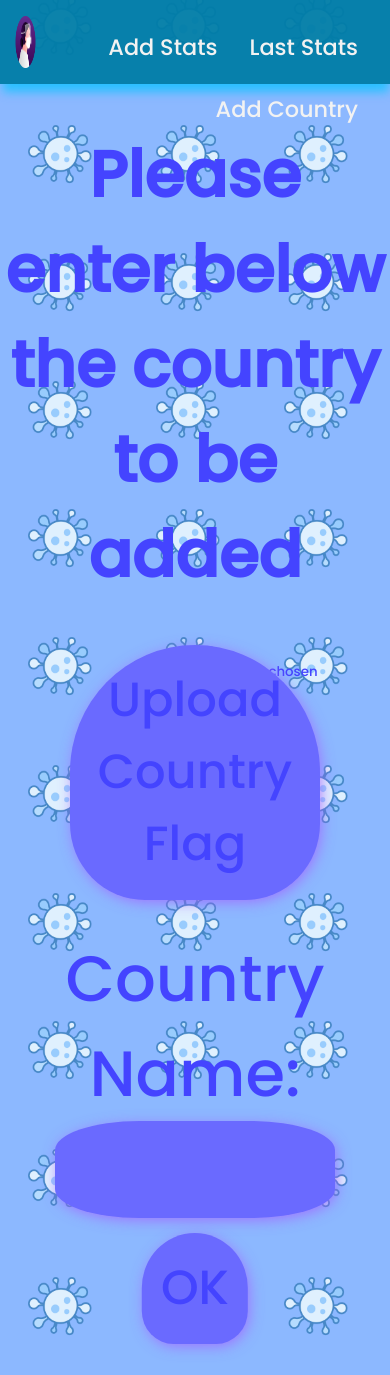
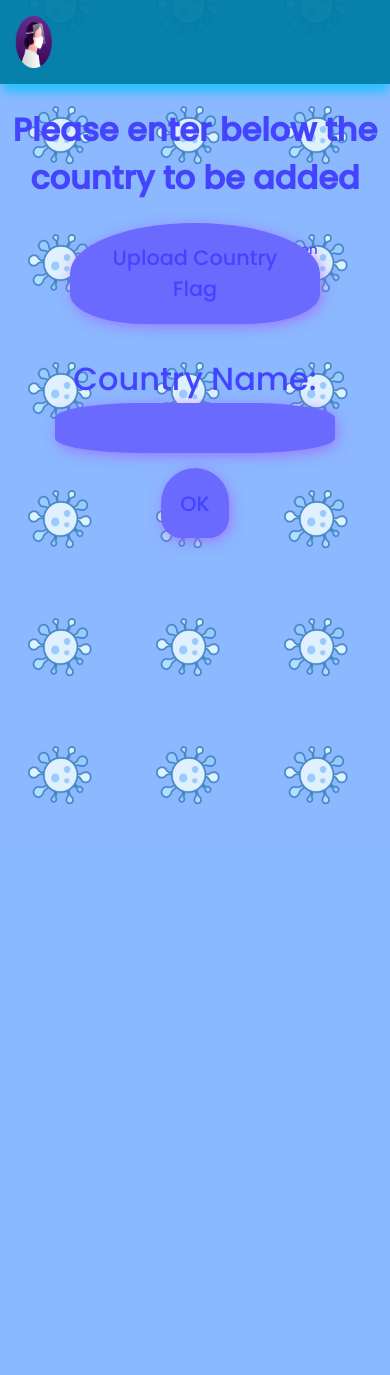
Before and after one commit to jprustom/covidstats_refactored, a PHP site: page /routes/add_country.php in a window 390 px wide; the page is wider, and only the part inside the window is pictured. After the commit the page ends 804 px from the top of that part, so only its background shows below. Run offline with PHP 8.4, Linux system fonts and the light colour scheme.

Commit message:
some minimal styles adjustments

```diff
--- a/styles/add_country.css
+++ b/styles/add_country.css
@@ -63,3 +63,12 @@ form>input[type='text']{
     background:#6a6aff;
     border-radius:30%;
 }
+@media(max-width:30rem){
+    #uploadFlagBtn,
+    button[type='submit']   {
+        font-size:1.3rem;
+    }
+    form>input[type='text']{
+        font-size:2rem;
+    }
+}
--- a/styles/main.css
+++ b/styles/main.css
@@ -25,3 +25,15 @@ body{
     background-size:8rem;
     background-position: center;
 }
+@media(max-width:30rem){
+    button{
+        font-size:1.3rem;
+    }
+    label{
+        font-size:2rem
+    }
+
+    h1{
+        font-size:2rem;
+    }
+}
--- a/styles/navbar.css
+++ b/styles/navbar.css
@@ -1,10 +1,9 @@
-
 #navbar{
     top:0;
     z-index:1000;
     position:fixed;
     padding:1rem;
-    width:100vw;
+    width:100%;
     height:10vh;
     background:rgba(0, 125, 167, .95);
     box-shadow: 1px 10px 9px -2px rgba(8,195,255,0.74);
@@ -31,3 +30,26 @@ nav a {
       text-transform: uppercase;
       text-decoration: underline;
   }
+/*
+Please note that I removed the nav links because in normal circumstances what should have been done is display a
+hamburger menu. However, this will require some javascript code to toggle a modal on click.
+*/
+@media(max-width:35rem){
+    nav#links{
+        display:none;
+    }
+}
+@media(max-width:64rem){
+    #navbar>img{
+      width:10%;
+      height:80%;
+
+    }
+}
+@media(max-width:25rem){
+    #navbar>img{
+      width:10%;
+      height:100%;
+
+    }
+}
```
Also changed, not shown: styles/add_stats.css (+7 -0 lines), styles/index.css (line endings or trailing spaces).
